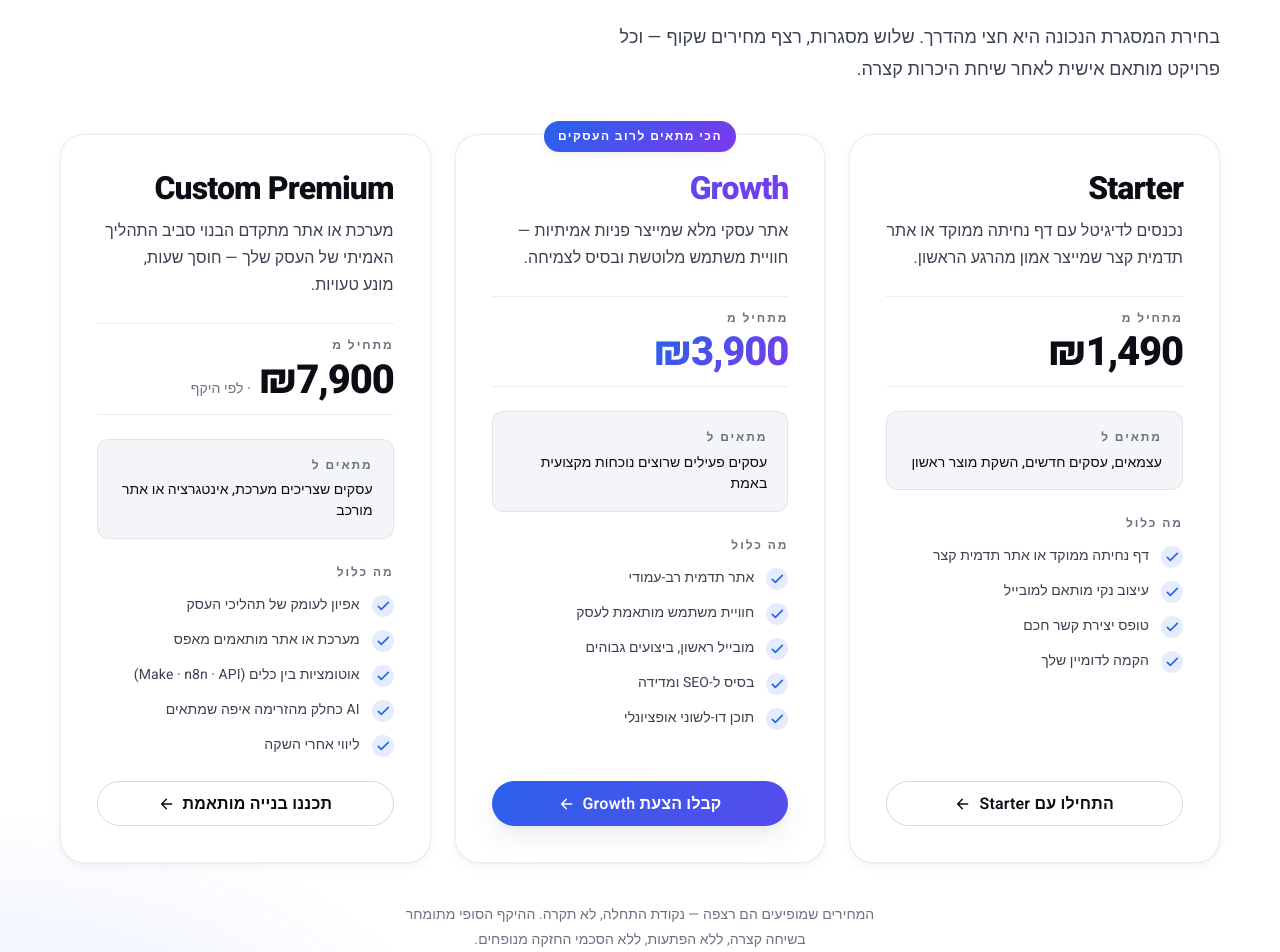
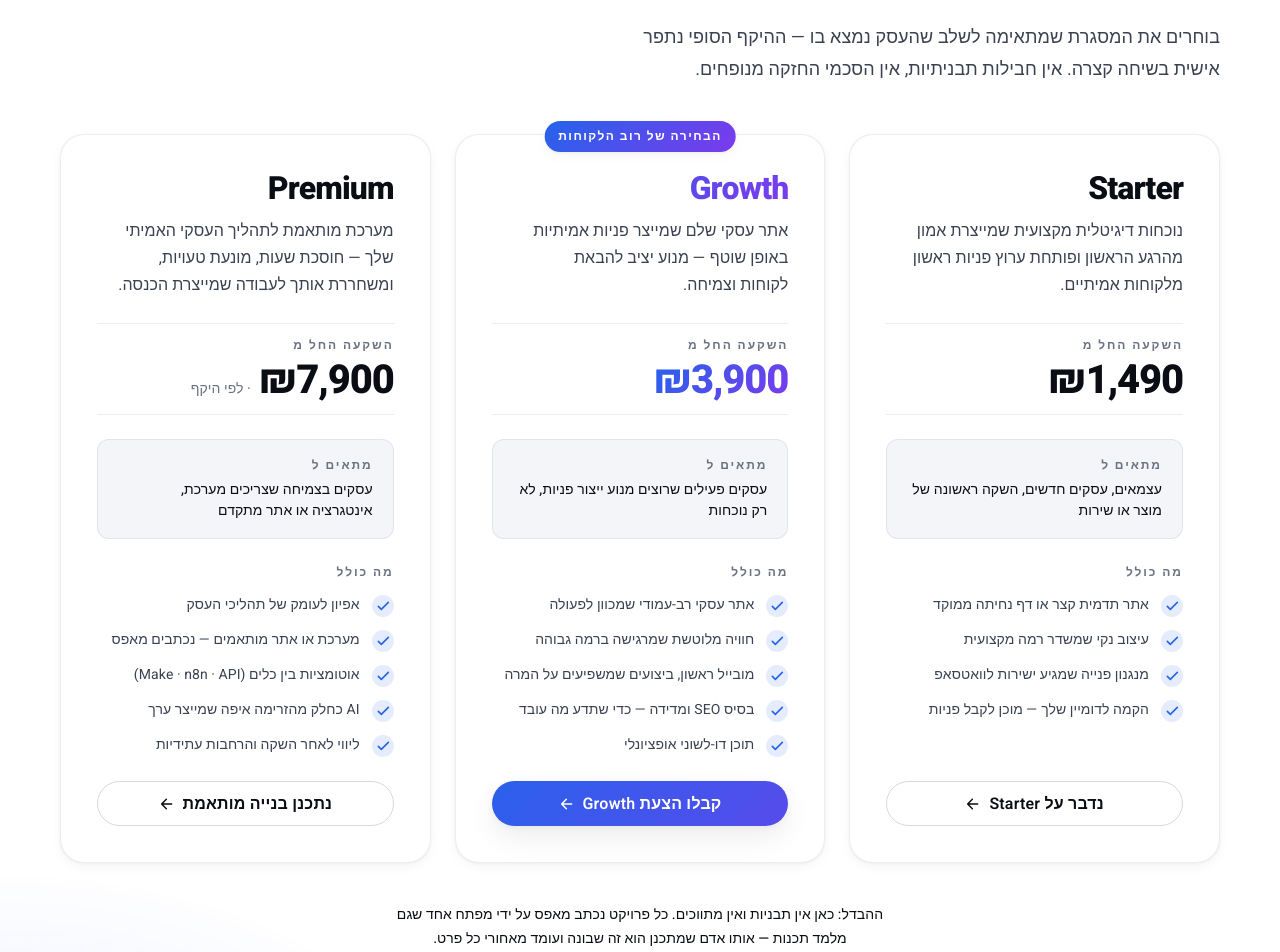
Before and after one commit to yuvalzakay26-ship-it/yuval-digital, a React (Vite) app: page / in a window 1280 px wide. Shown: the part 4340-5292 px from the top of the page. Built offline with nearby package versions, Linux system fonts and the light colour scheme.

Commit message:
Premium repositioning + packages upgrade + lead system

```diff
--- a/src/i18n/en.js
+++ b/src/i18n/en.js
@@ -330,60 +330,62 @@
     quote: 'Get Quote'
   },
   packages: {
-    eyebrow: 'Starting points',
-    title: 'Three clear starting points. Transparent pricing.',
+    eyebrow: 'Engagement frameworks',
+    title: 'Three frameworks. One delivery standard.',
     subtitle:
-      "Picking the right frame is half the work. Three honest starting points with a transparent price ladder — final scope is sized in a short discovery call.",
+      "Pick the framework that matches the stage your business is in — final scope is tailored on a short discovery call. No template packages, no inflated retainers.",
     fromLabel: 'For',
     deliverablesLabel: "What's included",
-    priceLabel: 'Starting from',
+    priceLabel: 'Investment from',
     cta: "Let's talk about it",
-    note: 'The prices shown are floors, not ceilings. Final scope is sized on a short discovery call — no surprises, no bloated retainers.',
+    differentiator:
+      "The difference: no templates, no middlemen. Every project is written from scratch by one developer who also lectures programming — the same person who plans it builds it and stands behind every detail.",
+    note: 'The prices shown are floors, not ceilings. Final scope is sized on a short discovery call and written into a clear proposal — no surprises down the road.',
     plans: [
       {
         id: 'starter',
         name: 'Starter',
-        tagline: 'Step online with a focused landing page or a short brand site that earns trust from the first scroll.',
+        tagline: 'A professional digital presence that earns trust from the first scroll and opens a real channel for inbound inquiries.',
         price: '₪1,490',
         for: 'Solo professionals, new businesses, first product launches',
         deliverables: [
-          'One focused landing page or a short brand site',
-          'Clean mobile-first design',
-          'Smart contact form',
-          'Domain hookup and go-live'
+          'A short brand site or focused landing page',
+          'Clean design that signals real quality',
+          'Inquiry path that lands directly in WhatsApp',
+          'Domain hookup — ready to receive clients'
         ],
-        cta: 'Start with Starter'
+        cta: "Let's talk Starter"
       },
       {
         id: 'growth',
         name: 'Growth',
-        tagline: 'A full business site that turns visitors into real inquiries — polished UX and a foundation built to grow.',
+        tagline: 'A full business site that generates real inquiries on an ongoing basis — a steady engine for inbound leads and growth.',
         price: '₪3,900',
-        for: 'Active businesses ready for serious online presence',
+        for: 'Active businesses ready for a real client-generating engine',
         deliverables: [
-          'Multi-page brand website',
-          'UX shaped around the business',
-          'Mobile-first, high performance',
-          'SEO foundations and analytics-ready',
+          'Multi-page business site engineered for action',
+          'Polished UX that signals premium positioning',
+          'Mobile-first performance that lifts conversion',
+          'SEO foundations and analytics — so you know what works',
           'Bilingual content available'
         ],
         highlight: true,
-        badge: 'Most chosen',
+        badge: 'Chosen by most clients',
         cta: 'Get a Growth quote'
       },
       {
         id: 'custom',
-        name: 'Custom Premium',
-        tagline: 'A tailored system or advanced site built around your real workflow — saves hours, prevents recurring mistakes.',
+        name: 'Premium',
+        tagline: 'A custom system built around your real business workflow — saves hours, prevents recurring mistakes, frees you for the work that drives revenue.',
         price: '₪7,900',
         priceNote: 'by scope',
-        for: 'Businesses needing a system, integration or complex site',
+        for: 'Growing businesses needing a system, integration or advanced site',
         deliverables: [
           'Deep discovery of your business workflow',
-          'System or site built from scratch',
+          'System or site, written from scratch — no templates',
           'Automations between tools (Make · n8n · APIs)',
-          'AI in the workflow where it adds value',
-          'Post-launch support'
+          'AI in the flow where it adds real value',
+          'Post-launch support and future extensions'
         ],
         cta: 'Plan a custom build'
       }
@@ -438,7 +440,7 @@
       {
         id: 'pricing',
         q: 'How much does a website cost?',
-        a: "Each tier in the Packages section shows a starting point: ₪1,490 (Starter), ₪3,900 (Growth), ₪7,900 (Custom Premium). The final number is sized to your real scope on a short discovery call — no inflated retainers, no hidden add-ons. The proposal lists exactly what's included, what isn't, and the agreed timeline."
+        a: "Each tier in the Packages section shows an investment starting point: ₪1,490 (Starter), ₪3,900 (Growth), ₪7,900 (Premium). The final number is sized to your real scope on a short discovery call — no inflated retainers, no hidden add-ons. The proposal lists exactly what's included, what isn't, and the agreed timeline."
       },
       {
         id: 'payment',
--- a/src/i18n/he.js
+++ b/src/i18n/he.js
@@ -331,62 +331,64 @@
     quote: 'בואו נדבר'
   },
   packages: {
-    eyebrow: 'נקודות התחלה',
-    title: 'שלוש נקודות התחלה ברורות. מחירים שקופים.',
+    eyebrow: 'מסגרות עבודה',
+    title: 'שלוש מסגרות. רמת מסירה אחת.',
     subtitle:
-      'בחירת המסגרת הנכונה היא חצי מהדרך. שלוש מסגרות, רצף מחירים שקוף — וכל פרויקט מותאם אישית לאחר שיחת היכרות קצרה.',
+      'בוחרים את המסגרת שמתאימה לשלב שהעסק נמצא בו — ההיקף הסופי נתפר אישית בשיחה קצרה. אין חבילות תבניתיות, אין הסכמי החזקה מנופחים.',
     fromLabel: 'מתאים ל',
-    deliverablesLabel: 'מה כלול',
-    priceLabel: 'מתחיל מ',
+    deliverablesLabel: 'מה כולל',
+    priceLabel: 'השקעה החל מ',
     cta: 'נדבר על זה',
-    note: 'המחירים שמופיעים הם רצפה — נקודת התחלה, לא תקרה. ההיקף הסופי מתומחר בשיחה קצרה, ללא הפתעות, ללא הסכמי החזקה מנופחים.',
+    differentiator:
+      'ההבדל: כאן אין תבניות ואין מתווכים. כל פרויקט נכתב מאפס על ידי מפתח אחד שגם מלמד תכנות — אותו אדם שמתכנן הוא זה שבונה ועומד מאחורי כל פרט.',
+    note: 'המחירים מייצגים נקודת רצפה — לא תקרה. ההיקף הסופי מתומחר בשיחה קצרה, מתועד בהצעה כתובה, ללא הפתעות לאורך הדרך.',
     plans: [
       {
         id: 'starter',
         name: 'Starter',
-        tagline: 'נכנסים לדיגיטל עם דף נחיתה ממוקד או אתר תדמית קצר שמייצר אמון מהרגע הראשון.',
+        tagline: 'נוכחות דיגיטלית מקצועית שמייצרת אמון מהרגע הראשון ופותחת ערוץ פניות ראשון מלקוחות אמיתיים.',
         price: '₪1,490',
-        for: 'עצמאים, עסקים חדשים, השקת מוצר ראשון',
+        for: 'עצמאים, עסקים חדשים, השקה ראשונה של מוצר או שירות',
         deliverables: [
-          'דף נחיתה ממוקד או אתר תדמית קצר',
-          'עיצוב נקי מותאם למובייל',
-          'טופס יצירת קשר חכם',
-          'הקמה לדומיין שלך'
+          'אתר תדמית קצר או דף נחיתה ממוקד',
+          'עיצוב נקי שמשדר רמה מקצועית',
+          'מנגנון פנייה שמגיע ישירות לוואטסאפ',
+          'הקמה לדומיין שלך — מוכן לקבל פניות'
         ],
-        cta: 'התחילו עם Starter'
+        cta: 'נדבר על Starter'
       },
       {
         id: 'growth',
         name: 'Growth',
-        tagline: 'אתר עסקי מלא שמייצר פניות אמיתיות — חוויית משתמש מלוטשת ובסיס לצמיחה.',
+        tagline: 'אתר עסקי שלם שמייצר פניות אמיתיות באופן שוטף — מנוע יציב להבאת לקוחות וצמיחה.',
         price: '₪3,900',
-        for: 'עסקים פעילים שרוצים נוכחות מקצועית באמת',
+        for: 'עסקים פעילים שרוצים מנוע ייצור פניות, לא רק נוכחות',
         deliverables: [
-          'אתר תדמית רב-עמודי',
-          'חוויית משתמש מותאמת לעסק',
-          'מובייל ראשון, ביצועים גבוהים',
-          'בסיס ל-SEO ומדידה',
+          'אתר עסקי רב-עמודי שמכוון לפעולה',
+          'חוויה מלוטשת שמרגישה ברמה גבוהה',
+          'מובייל ראשון, ביצועים שמשפיעים על המרה',
+          'בסיס SEO ומדידה — כדי שתדע מה עובד',
           'תוכן דו-לשוני אופציונלי'
         ],
         highlight: true,
-        badge: 'הכי מתאים לרוב העסקים',
+        badge: 'הבחירה של רוב הלקוחות',
         cta: 'קבלו הצעת Growth'
       },
       {
         id: 'custom',
-        name: 'Custom Premium',
-        tagline: 'מערכת או אתר מתקדם הבנוי סביב התהליך האמיתי של העסק שלך — חוסך שעות, מונע טעויות.',
+        name: 'Premium',
+        tagline: 'מערכת מותאמת לתהליך העסקי האמיתי שלך — חוסכת שעות, מונעת טעויות, ומשחררת אותך לעבודה שמייצרת הכנסה.',
         price: '₪7,900',
         priceNote: 'לפי היקף',
-        for: 'עסקים שצריכים מערכת, אינטגרציה או אתר מורכב',
+        for: 'עסקים בצמיחה שצריכים מערכת, אינטגרציה או אתר מתקדם',
         deliverables: [
           'אפיון לעומק של תהליכי העסק',
-          'מערכת או אתר מותאמים מאפס',
+          'מערכת או אתר מותאמים — נכתבים מאפס',
           'אוטומציות בין כלים (Make · n8n · API)',
-          'AI כחלק מהזרימה איפה שמתאים',
-          'ליווי אחרי השקה'
+          'AI כחלק מהזרימה איפה שמייצר ערך',
+          'ליווי לאחר השקה והרחבות עתידיות'
         ],
-        cta: 'תכננו בנייה מותאמת'
+        cta: 'נתכנן בנייה מותאמת'
       }
     ]
   },
@@ -439,7 +441,7 @@
       {
         id: 'pricing',
         q: 'כמה עולה אתר?',
-        a: 'כל חבילה בסעיף ה-Packages מציגה נקודת התחלה: ₪1,490 (Starter), ₪3,900 (Growth), ₪7,900 (Custom Premium). המחיר הסופי נקבע לפי ההיקף האמיתי בשיחה קצרה — בלי הסכמי החזקה מנופחים, בלי תוספות נסתרות. ההצעה כוללת בדיוק מה כן ומה לא, ולוח זמנים מוסכם.'
+        a: 'כל חבילה בסעיף ה-Packages מציגה נקודת השקעה התחלתית: ₪1,490 (Starter), ₪3,900 (Growth), ₪7,900 (Premium). המחיר הסופי נקבע לפי ההיקף האמיתי בשיחה קצרה — בלי הסכמי החזקה מנופחים, בלי תוספות נסתרות. ההצעה כוללת בדיוק מה כן ומה לא, ולוח זמנים מוסכם.'
       },
       {
         id: 'payment',
--- a/src/sections/Packages.css
+++ b/src/sections/Packages.css
@@ -247,7 +247,19 @@
   width: 100%;
 }
 
-/* ---- Note under cards ---- */
+/* ---- Differentiator + note under cards ---- */
+.packages__diff {
+  margin-top: var(--space-10);
+  text-align: center;
+  font-size: var(--fs-sm);
+  color: var(--color-text);
+  font-weight: var(--fw-medium);
+  line-height: 1.65;
+  letter-spacing: 0.005em;
+  max-width: 64ch;
+  margin-inline: auto;
+}
+
 .packages__note {
   margin-top: var(--space-10);
   text-align: center;
@@ -258,6 +270,10 @@
   margin-inline: auto;
 }
 
+.packages__diff + .packages__note {
+  margin-top: var(--space-3);
+}
+
 /* ---- Responsive ---- */
 @media (max-width: 1000px) {
   .packages__grid { grid-template-columns: 1fr; gap: var(--space-7); max-width: 540px; margin-inline: auto; }
--- a/src/sections/Packages.jsx
+++ b/src/sections/Packages.jsx
@@ -93,6 +93,7 @@
           ))}
         </div>
 
+        <p className="packages__diff">{t('packages.differentiator')}</p>
         <p className="packages__note">{t('packages.note')}</p>
       </Container>
     </section>
```
